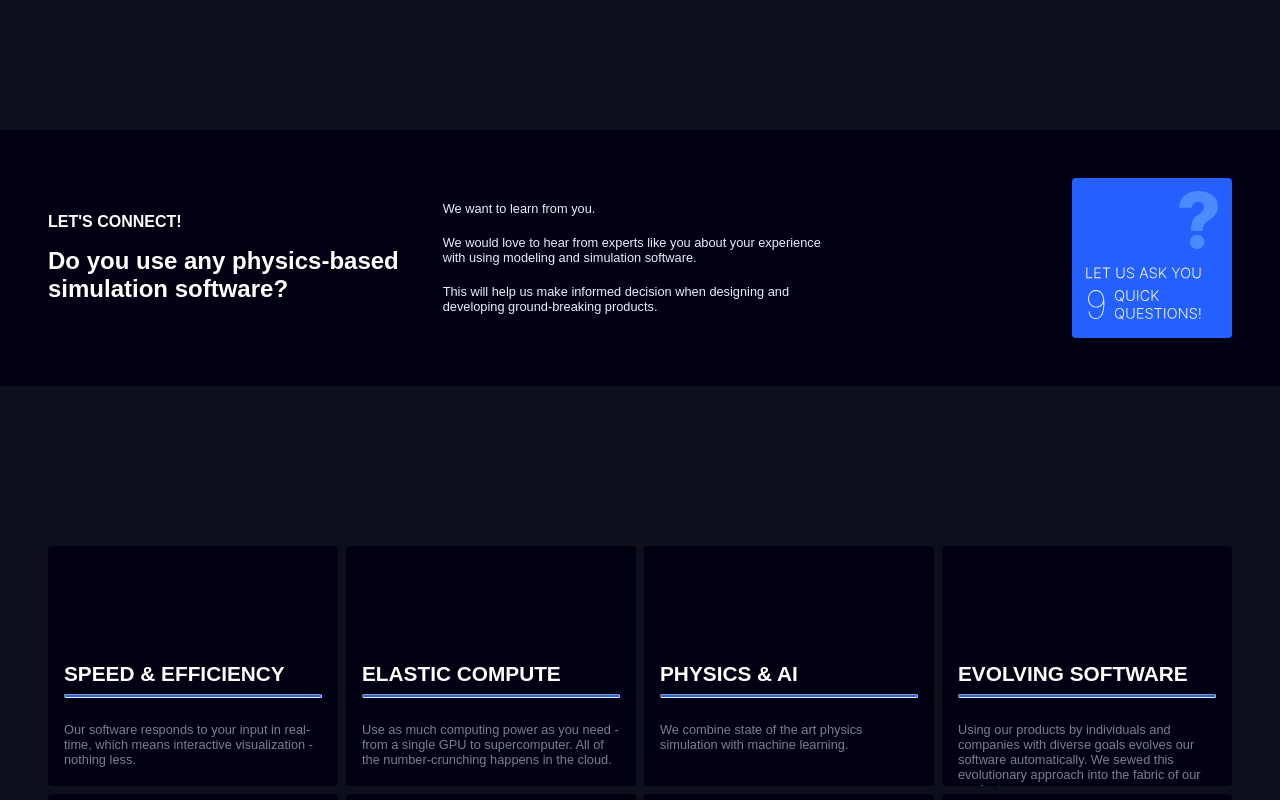
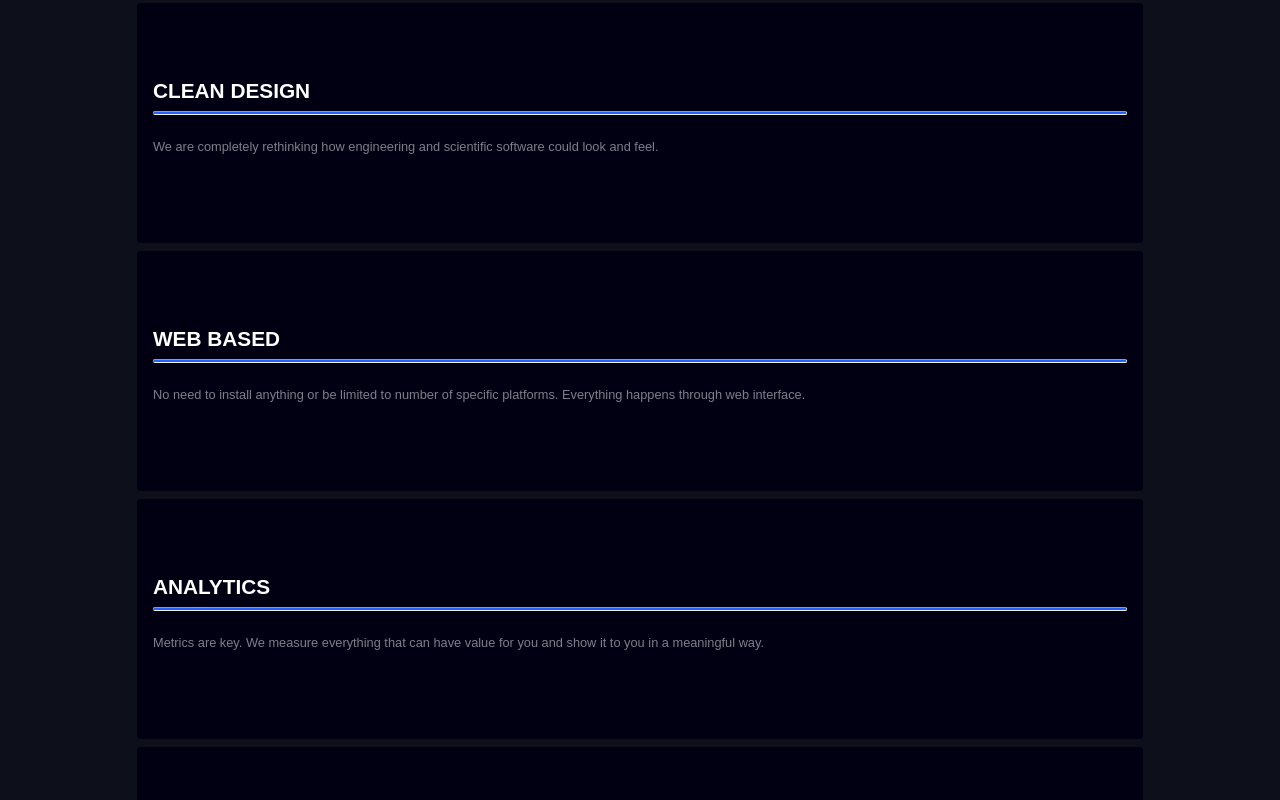
Before and after one commit to DimensionLab/web, a Next.js app: page / in a window 1280 px wide. Shown: the part 1460-2260 px from the top of the page. Built offline with nearby package versions, Linux system fonts and the light colour scheme.

Commit message:
feat: rethink of responsivness (start mobile-first)

```diff
--- a/src/components/homepage/mainContent/CaregoryFeatures.tsx
+++ b/src/components/homepage/mainContent/CaregoryFeatures.tsx
@@ -2,7 +2,7 @@ import styled from "styled-components";
 
 const CategoryFeaturesWrapper = styled.section`
   display: grid;
-  grid-template-columns: repeat(4, 1fr);
+  grid-template-columns: repeat(1, 1fr);
   padding-left: 3rem;
   padding-right: 3rem;
   row-gap: 0.5rem;
@@ -13,10 +13,11 @@ const CategoryFeaturesWrapper = styled.section`
     flex-direction: column;
     background-color: #010012;
     padding: 1rem;
+    padding-bottom: 3.5rem;
     border-radius: 4px;
     justify-content: flex-end;
     align-items: flex-start;
-    align-content: flex-end;
+    // align-content: flex-end;
     height: 15rem;
     overflow: hidden;
 
@@ -48,27 +49,6 @@ const CategoryFeaturesWrapper = styled.section`
       display: inline-block;
     }
 
-  }
-  @media (max-width: 768px) {
-    grid-template-columns: repeat(1, 1fr);
-
-    .card {
-      .description {
-        height: 5rem;
-        padding-bottom: 2rem;
-      }
-    }
-  }
-
-  @media (min-width: 769px) and (max-width: 1024px) {
-    grid-template-columns: repeat(2, 1fr);
-
-    .card {
-      .description {
-        font-size: 0.7rem;
-        padding-bottom: 1rem;
-      }
-    }
   }
 `;
 
--- a/src/components/homepage/mainContent/ConnectWithUs.tsx
+++ b/src/components/homepage/mainContent/ConnectWithUs.tsx
@@ -3,7 +3,7 @@ import styled from 'styled-components';
 const ConnectWithUsWrapper = styled.section`
   display: grid;
   width: 100%;
-  grid-template-columns: repeat(3, 1fr);
+  grid-template-columns: repeat(1, 1fr);
   padding-left: 3rem;
   padding-right: 3rem;
   align-content: center;
@@ -12,6 +12,7 @@ const ConnectWithUsWrapper = styled.section`
   background-color: #010012;
   padding-top: 3rem;
   padding-bottom: 3rem;
+  gap: 2rem;
 
   .headings{
     text-align: center;
@@ -26,23 +27,12 @@ const ConnectWithUsWrapper = styled.section`
       color: #fff;
       font-size: 1rem;
       text-align: start;
-
-      @media (max-width: 768px) {
-        text-align: start;
-        font-size: 0.7rem;
-      }
     }
 
     .big-title{
       color: #fff;
       font-size: 1.5rem;
       text-align: start;
-
-      @media (max-width: 768px) {
-        text-align: start;
-        font-size: 1.1rem;
-        max-width: 80%;
-      }
     }
   }
 
@@ -53,29 +43,14 @@ const ConnectWithUsWrapper = styled.section`
     color: #EBEDFA;
     width: 100%;
     flex-direction: column;
-    align-items: flex-start;
     gap: 1.2rem;
-    justify-content: center;
-
-    @media (max-width: 768px) {
-      text-align: justify;
-    }
   }
 
   .ask-questions{
     display: flex;
     width: 10rem;
-    justify-self: end;
+    justify-self: center;
     align-self: center;
-
-    @media (max-width: 768px) {
-      justify-self: center;
-    }
-  }
-
-  @media (max-width: 768px) {
-    grid-template-columns: 1fr;
-    gap: 2rem;
   }
 `;
 
--- a/src/components/homepage/mainContent/SimlIntro.tsx
+++ b/src/components/homepage/mainContent/SimlIntro.tsx
@@ -13,7 +13,7 @@ const SimlIntroWrapper = styled.section`
   .logos{
     display: flex;
     width: 100%;
-    column-gap: 35rem;
+    column-gap: 5rem;
   }
 
   .brandName{
@@ -29,30 +29,6 @@ const SimlIntroWrapper = styled.section`
     color: #fff;
     max-width: 40%;
     text-wrap: wrap;
-  }
-
-  @media (max-width: 768px) {
-    .logos{
-      display: flex;
-      width: 100%;
-      column-gap: 4rem;
-
-      img{
-        width: 3rem;
-      }
-    }
-
-    .brandName{
-      font-size: 1.5rem;
-      text-align: center;
-    }
-
-    .heading{
-      font-size: 1.2rem;
-      max-width: 100%;
-      text-wrap: wrap;
-      text-align: left;
-    }
   }
 `;
 
```
